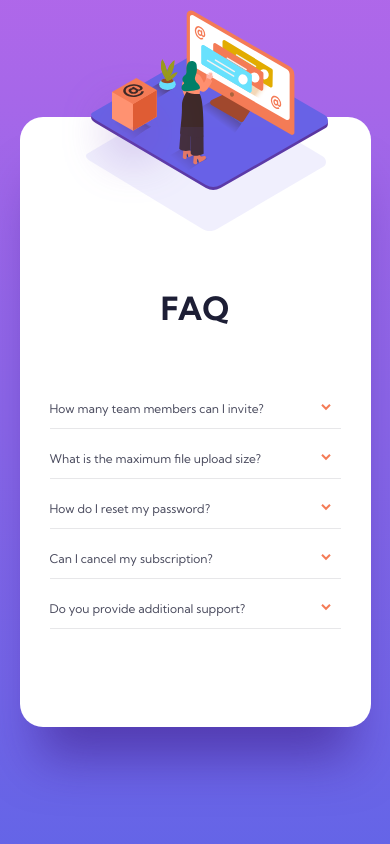
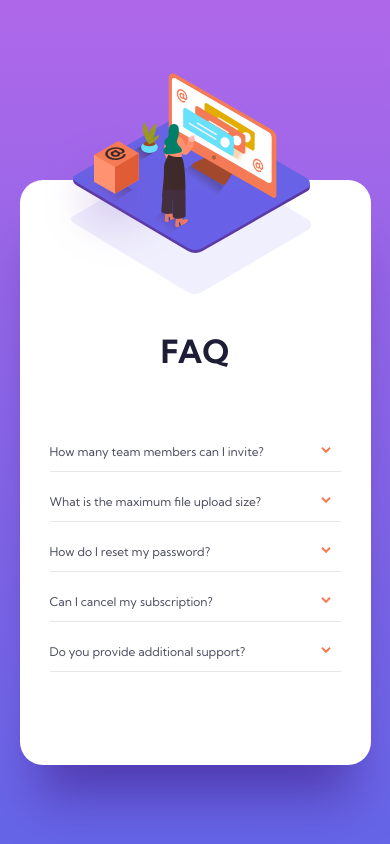
Before and after one commit to GauthierBosson/FAQ-Accordion-card, a plain HTML site: page index.html in a window 390 px wide. Drawn offline with Linux system fonts and the light colour scheme.

Commit message:
mobile adjustements

```diff
--- a/styles/styles.css
+++ b/styles/styles.css
@@ -206,8 +206,9 @@ a {
   .faq {
     flex-direction: column;
     align-items: center;
-    min-height: 610px;
+    min-height: 585px;
     max-width: 90%;
+    margin-top: 10rem;
   }
 
   .faq__title {
@@ -219,7 +220,7 @@ a {
     flex-direction: column;
     flex-basis: 100%;
     align-items: center;
-    padding: 15rem 3rem 3rem 3rem;
+    padding: 13rem 3rem 3rem 3rem;
     margin: 0;
   }
 
@@ -243,7 +244,7 @@ a {
   .faq__images--woman-mobile {
     display: block;
     position: absolute;
-    left: 50%;
+    left: 45%;
     top: -107px;
     transform: translateX(-50%);
   }
@@ -251,7 +252,7 @@ a {
   .faq__images--pattern-mobile {
     display: block;
     position: absolute;
-    left: 53%;
+    left: 49%;
     top: 10px;
     transform: translateX(-50%);
   }
```
